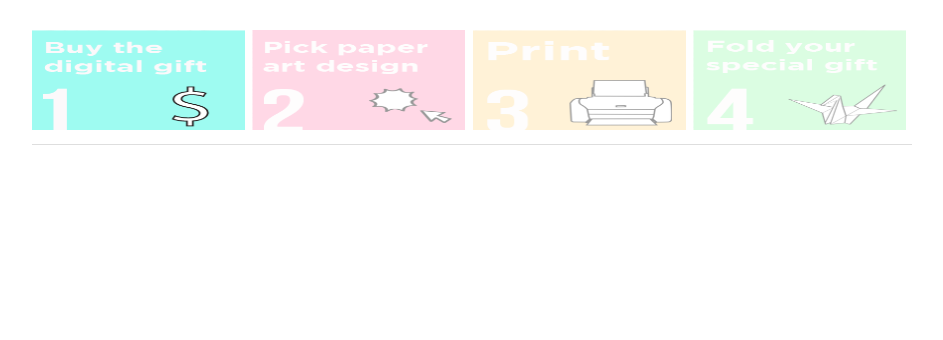
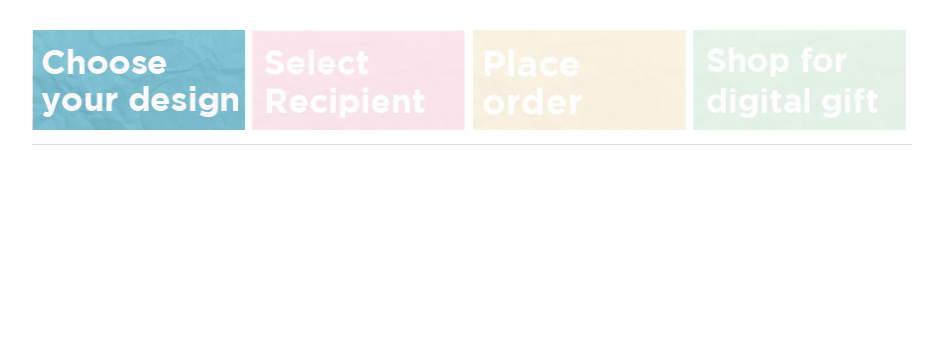
Before and after one commit to mtbottle/jimini, a Django app: page /choose_origami.html in a window 1280 px wide. Shown: the part 88-428 px from the top of the page, without its empty margins (168-1111 px from the left). Run offline with Django 3.2, Linux system fonts and the light colour scheme; data that the repository does not hold is empty; some libraries are stand-ins or nearby versions; some web fonts are replaced.

Commit message:
updated images and css to stefanies new designs

```diff
--- a/static/css/main.css
+++ b/static/css/main.css
@@ -108,8 +108,8 @@ ul {
 	padding-right: 3px;
 	height:100px;
 	width: 213px;
-	opacity: 0.4;
-    	filter: alpha(opacity=40); /* msie */
+	opacity: 0.25;
+    	filter: alpha(opacity=90); /* msie */
 }
 
 
@@ -279,6 +279,10 @@ img.center {
 }
 
 .tutorial {
-	    padding-top: 10px;
+	  height: 200px;
+	  width: 214px;
+	  opacity: .85;
+        filter: alpha(opacity=80); /* msie */
+	  padding-top: 10px;
 	    padding-right: 3px;
         }
--- a/templates/choose_origami.html
+++ b/templates/choose_origami.html
@@ -8,22 +8,22 @@
 
 <!-- This is the top workflow naviation with the 4 steps -->
 <div class="workflowNav">
-  <img class='workflowSteps' src='{% static "website_parts/homepage/step1.png" %}'/>
+  <img class='workflowSteps' src='{% static "website_parts/homepage/step1_half.png" %}'/>
 
   {% if origami_id == None %}
-  <img class='workflowSteps_grey' src='{% static "website_parts/homepage/step2.png" %}'/>
-  <img class='workflowSteps_grey' src='{% static "website_parts/homepage/step3.png" %}'/>
+  <img class='workflowSteps_grey' src='{% static "website_parts/homepage/step2_half.png" %}'/>
+  <img class='workflowSteps_grey' src='{% static "website_parts/homepage/step3_half.png" %}'/>
 
   {% elif order_id == None %}
-  <a href='/choose_recipient.html/{{ origami_id }}'><img class='workflowSteps_grey' src='{% static "website_parts/homepage/step2.png" %}'/></a>
-  <img class='workflowSteps_grey' src='{% static "website_parts/homepage/step3.png" %}'/>
+  <a href='/choose_recipient.html/{{ origami_id }}'><img class='workflowSteps_grey' src='{% static "website_parts/homepage/step2_half.png" %}'/></a>
+  <img class='workflowSteps_grey' src='{% static "website_parts/homepage/step3_half.png" %}'/>
 
   {% else %}
-  <a href='/choose_recipient.html/{{ origami_id }}/{{ order_id }}'><img class='workflowSteps_grey' src='{% static "website_parts/homepage/step2.png" %}'/></a>
-  <a href='/payment.html/{{ origami_id }}/{{ order_id }}'><img class='workflowSteps_grey' src='{% static "website_parts/homepage/step3.png" %}'/></a>
+  <a href='/choose_recipient.html/{{ origami_id }}/{{ order_id }}'><img class='workflowSteps_grey' src='{% static "website_parts/homepage/step2_half.png" %}'/></a>
+  <a href='/payment.html/{{ origami_id }}/{{ order_id }}'><img class='workflowSteps_grey' src='{% static "website_parts/homepage/step3_half.png" %}'/></a>
 
   {% endif %}
-     <img class='workflowSteps_grey' src='{% static "website_parts/homepage/step4.png" %}'/>
+     <img class='workflowSteps_grey' src='{% static "website_parts/homepage/step4_half.png" %}'/>
 </div>
 
 
```
Also changed, not shown: templates/choose_recipient.html (+7 -7 lines), templates/confirmation.html (+4 -4 lines), templates/payment.html (+4 -4 lines), static/website_parts/homepage/step1.png, static/website_parts/homepage/step1_half.png (added), static/website_parts/homepage/step2.png, static/website_parts/homepage/step2_half.png (added), static/website_parts/homepage/step3.png, static/website_parts/homepage/step3_half.png (added), static/website_parts/homepage/step4.png, static/website_parts/homepage/step4_half.png (added).
